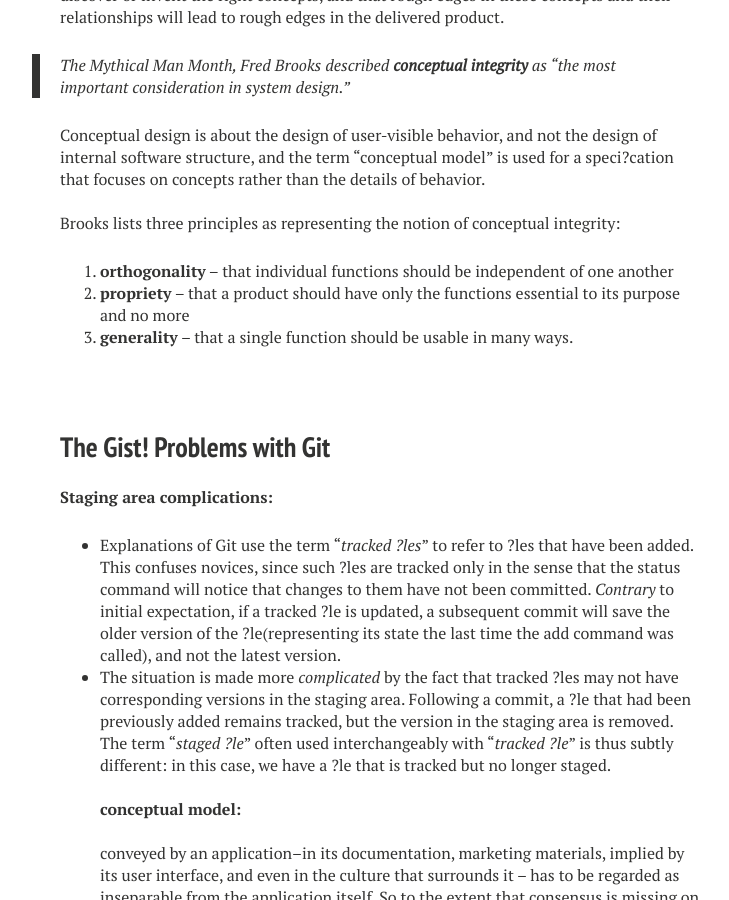
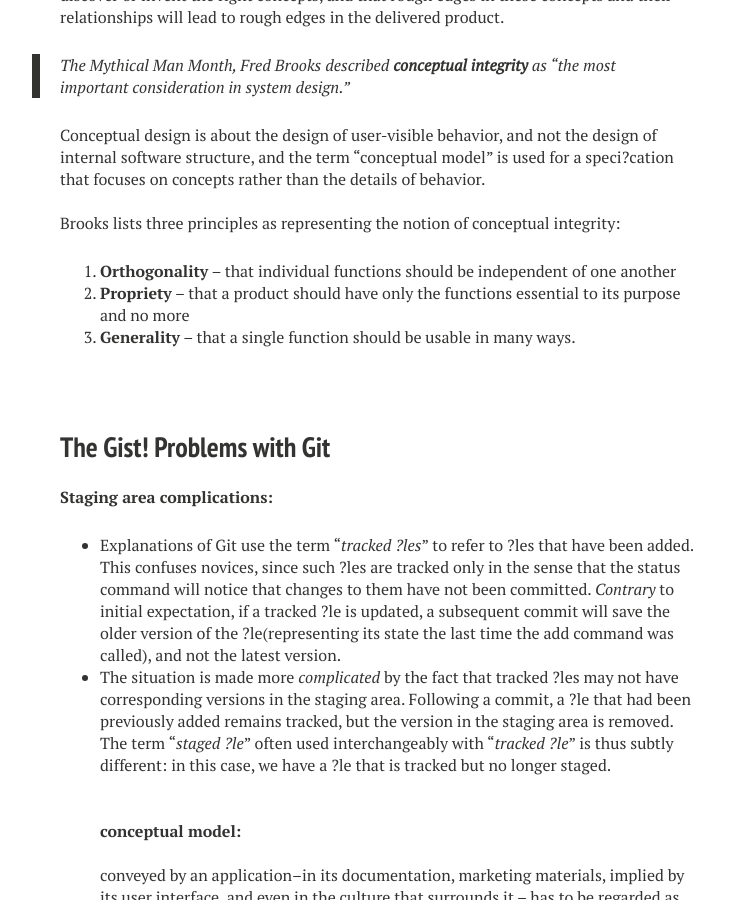
Before and after one commit to DhananjayGupta300/DhananjayGupta300.github.io, a Jekyll site: the page built from _posts/2018-01-22-Just-Git-ting.md, in a window 1280 px wide and 900 px high, scrolled down 762 px. Shown: the whole window, without its empty margins (260-989 px from the left). Built offline with Jekyll 4.4.1, drawn with Linux system fonts in a browser that asks for light colours; nearby versions of some CDN libraries; comment, search, counter and statistics services are not loaded.

```diff
--- a/_posts/2018-01-22-Just-Git-ting.md
+++ b/_posts/2018-01-22-Just-Git-ting.md
@@ -56,9 +56,9 @@ discover or invent the right concepts, and that rough edges in these concepts an
 Conceptual design is about the design of user-visible behavior, and not the design of internal software structure, and the term “conceptual model” is used for a speci?cation that focuses on concepts rather than the details of behavior. <br/><br/>
 Brooks lists three principles as representing the notion of conceptual integrity:
 
-1. **orthogonality** – that individual functions should be independent of one another
-2. **propriety** – that a product should have only the functions essential to its purpose and no more
-3. **generality** – that a single function should be usable in many ways.
+1. **Orthogonality** – that individual functions should be independent of one another
+2. **Propriety** – that a product should have only the functions essential to its purpose and no more
+3. **Generality** – that a single function should be usable in many ways.
 
 <br/><br/>
 
@@ -67,17 +67,19 @@ The Gist! Problems with Git
 
 **Staging area complications:**
 - Explanations of Git use the term “*tracked ?les*” to refer to ?les that have been added. This confuses novices, since such ?les are tracked only in the sense that the status command will notice that changes to them have not been committed. *Contrary* to initial expectation, if a tracked ?le is updated, a subsequent commit will save the older version of the ?le(representing its state the last time the add command was called), and not the latest version.
-- The situation is made more *complicated* by the fact that tracked ?les may not have corresponding versions in the staging area. Following a commit, a ?le that had been previously added remains tracked, but the version in the staging area is removed. The term “*staged ?le*” often used interchangeably with “*tracked ?le*” is thus subtly different: in this case, we have a ?le that is tracked but no longer staged. <br/><br/>
+- The situation is made more *complicated* by the fact that tracked ?les may not have corresponding versions in the staging area. Following a commit, a ?le that had been previously added remains tracked, but the version in the staging area is removed. The term “*staged ?le*” often used interchangeably with “*tracked ?le*” is thus subtly different: in this case, we have a ?le that is tracked but no longer staged.
+<br/><br/>
 **conceptual model:** <br/><br/>
-conveyed by an application–in its documentation, marketing materials, implied by its user interface, and even in the culture that surrounds it – has to be regarded as inseparable from the application itself. So to the extent that consensus is missing on an application’s conceptual model, it is arguably the application itself that is at *fault*. <br/><br/>
+conveyed by an application–in its documentation, marketing materials, implied by its user interface, and even in the culture that surrounds it – has to be regarded as inseparable from the application itself. So to the extent that consensus is missing on an application’s conceptual model, it is arguably the application itself that is at *fault*.
+<br/><br/>
 **File Discrepancies:**
-- A File is the identity of a *Unix ?le*, to be distinguished from its contents. In Git, identity is equated with the path of the ?le; thus the concept might equally well have been named File Path.
-- An alternative designation of File would treat it as an identity independent of the ?le’s path, so that a change of name could be regarded as a modi?cation of one of the properties of a ?le. Git sometimes provides an *illusion* that this is the case; by examining the contents of ?les, for example, the git status command is able to report when the name of a ?le has been changed (but will also *incorrectly* report a change of name if you copy a ?le and delete the original).
-- It is important to note that existence of a File does not imply that a Unix ?le corresponding to it exists in the ?le system, since a File can be staged for removal on the next commit.
-- **Tracked Files:**
-  + The Pro Git book describes *tracked ?les* as *“?les that were in the last snapshot; they can be unmodi?ed, modi?ed or staged.”* It’s not entirely clear what is meant by “?les that were in the last snapshot” but from the context it appears to mean “?les that were in the last commit point.” The book then says “Untracked ?les are everything else,”but then quali?es this, surprisingly, with “[namely] any ?les in your working directory that were not in your last snapshot and are not in your staging area” suggesting that tracked ?les also includes ?les that have been staged but are not part of the last snapshot, *contradicting* the earlier de?nition.
-- **Untracked Files:**
-  + Executing `git rm --cached` of a tracked ?le stages the removal of the ?le without touching the ?le in the working directory, so that it will be deleted from the repository at the next commit. Subsequently running `git status` will show the ?le under both the “Changes to be committed” section (as “deleted”) and in the “Untracked ?les” section. We thus have a ?le that is both tracked and untracked (according to our designations).
++ A File is the identity of a *Unix ?le*, to be distinguished from its contents. In Git, identity is equated with the path of the ?le; thus the concept might equally well have been named File Path.
++ An alternative designation of File would treat it as an identity independent of the ?le’s path, so that a change of name could be regarded as a modi?cation of one of the properties of a ?le. Git sometimes provides an *illusion* that this is the case; by examining the contents of ?les, for example, the git status command is able to report when the name of a ?le has been changed (but will also *incorrectly* report a change of name if you copy a ?le and delete the original).
++ It is important to note that existence of a File does not imply that a Unix ?le corresponding to it exists in the ?le system, since a File can be staged for removal on the next commit.
++ **Tracked Files:**
+  - The Pro Git book describes *tracked ?les* as *“?les that were in the last snapshot; they can be unmodi?ed, modi?ed or staged.”* It’s not entirely clear what is meant by “?les that were in the last snapshot” but from the context it appears to mean “?les that were in the last commit point.” The book then says “Untracked ?les are everything else,”but then quali?es this, surprisingly, with “[namely] any ?les in your working directory that were not in your last snapshot and are not in your staging area” suggesting that tracked ?les also includes ?les that have been staged but are not part of the last snapshot, *contradicting* the earlier de?nition.
++ **Untracked Files:**
+  - Executing `git rm --cached` of a tracked ?le stages the removal of the ?le without touching the ?le in the working directory, so that it will be deleted from the repository at the next commit. Subsequently running `git status` will show the ?le under both the “Changes to be committed” section (as “deleted”) and in the “Untracked ?les” section. We thus have a ?le that is both tracked and untracked (according to our designations).
 **The** `git rm` **command:** <br/><br/>
 To remove the ?le from the repository, in contrast, one executes a `git rm`, which removes the staged and working versions, and additionally marks the ?le for removal in the next commit. Git’s documentation is not a big help here; the man page for `git rm`, for example, states “Remove ?les from the index, or from the working tree and the index.” suggesting that an unstaging is performed, when in fact a staging for removal is performed instead. <br/><br/>
 Some care is required in distinguishing between a ?le being unstaged (meaning that its staged version is removed) and being staged for removal (which means that the staging area records the absence of the ?le rather than its presence, so that it will be removed from the local repository on the next commit). Suppose a ?le is added (using the `git add` command), then removed (using the `Unix rm` command)and then committed (using the `git commit` command). Prior to the commit, the ?le has a staged version but no working version; after the commit, it has no staged version either.
@@ -87,7 +89,7 @@ Conclusion
 
 **orthogonality** – <br/>
 *What Happened to My Changes?* <br/><br/>
-The concepts of staged and working versions are not orthogonal. Many commands that are primarily intended to modify one of the two modify the other too.Worse,whether or not these ripple effects occur depends on which arguments are presented to the commands.
+The concepts of staged and working versions are not orthogonal. Many commands that are primarily intended to modify one of the two modify the other too.Worse,whether or not these ripple effects occur depends on which arguments are presented to the commands. <br/><br/>
 **propriety** – <br/>
 *Just Let Me Commit!* <br/><br/>
 Some Git enthusiasts make arguments for the value of the staging concept, but for most users it offers inessential functionality, and its presence complicates the use of Git considerably. <br/><br/>
```
